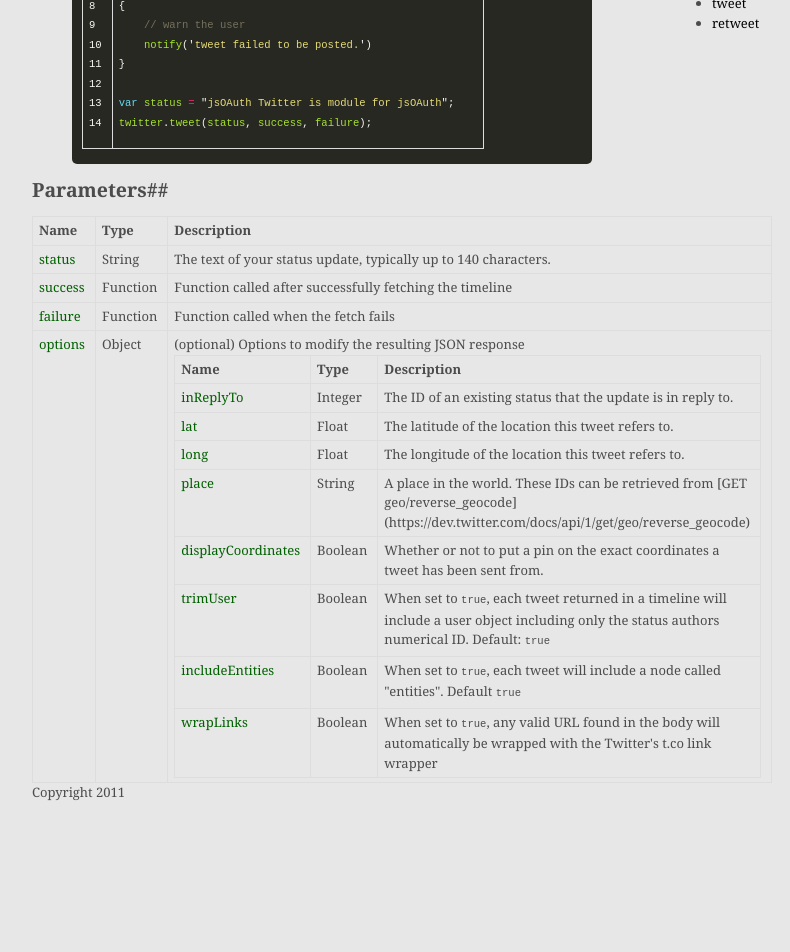
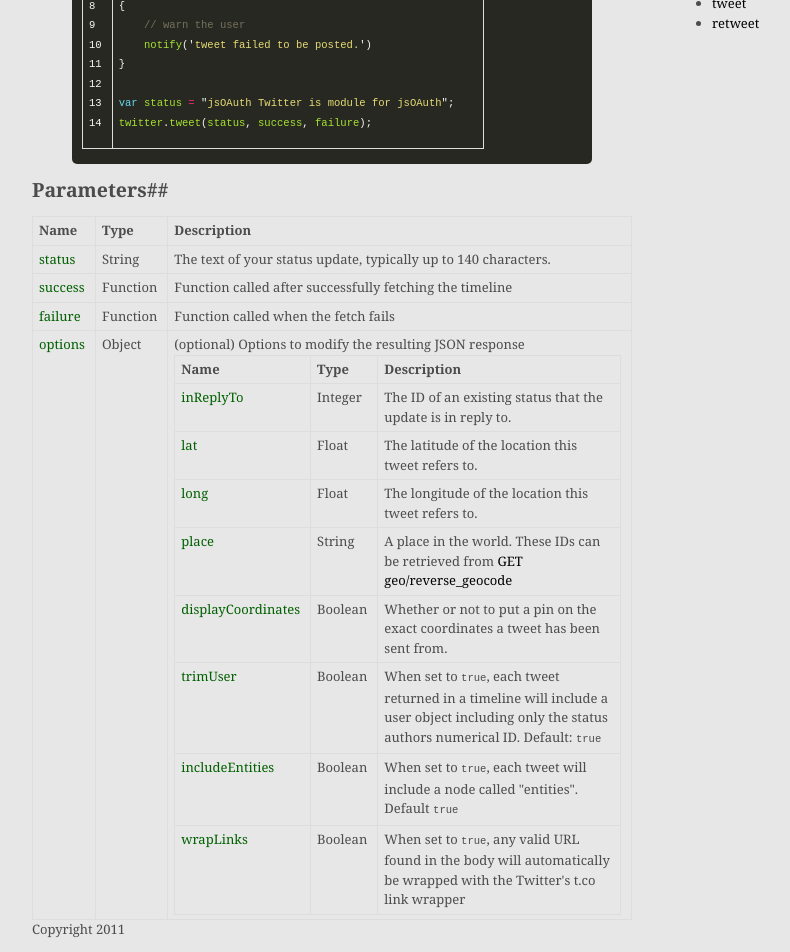
Before and after one commit to bytespider/jsOAuth-Twitter, a Jekyll site: the page built from api-reference/tweet.markdown, in a window 1280 px wide. Shown: the part 372-1324 px from the top of the page, without its empty margins (208-998 px from the left). Built offline with Jekyll 4.4.1, drawn with Linux system fonts in a browser that asks for light colours; Markdown is read by kramdown in place of the engine named in the settings; before the commit the page ends 1188 px from its top, so only the background shows below that; some of the changed lines change nothing that is shown.

Commit message:
fixed link

```diff
--- a/api-reference/tweet.markdown
+++ b/api-reference/tweet.markdown
@@ -47,7 +47,7 @@ twitter.tweet(status, success, failure);
                         <tr><td class="name">inReplyTo</td><td>Integer</td><td>The ID of an existing status that the update is in reply to.</td></tr>
                         <tr><td class="name">lat</td><td>Float</td><td>The latitude of the location this tweet refers to.</td></tr>
                         <tr><td class="name">long</td><td>Float</td><td>The longitude of the location this tweet refers to.</td></tr>
-                        <tr><td class="name">place</td><td>String</td><td>A place in the world. These IDs can be retrieved from [GET geo/reverse_geocode](https://dev.twitter.com/docs/api/1/get/geo/reverse_geocode)</td></tr>
+                        <tr><td class="name">place</td><td>String</td><td>A place in the world. These IDs can be retrieved from <a href="https://dev.twitter.com/docs/api/1/get/geo/reverse_geocode">GET geo/reverse_geocode</a></td></tr>
                         <tr><td class="name">displayCoordinates</td><td>Boolean</td><td>Whether or not to put a pin on the exact coordinates a tweet has been sent from.</td></tr>
                         <tr><td class="name">trimUser</td><td>Boolean</td><td>When set to <code>true</code>, each tweet returned in a timeline will include a user object including only the status authors numerical ID. Default: <code>true</code></td></tr>
                         <tr><td class="name">includeEntities</td><td>Boolean</td><td>When set to <code>true</code>, each tweet will include a node called "entities". Default <code>true</code></td></tr>
```
